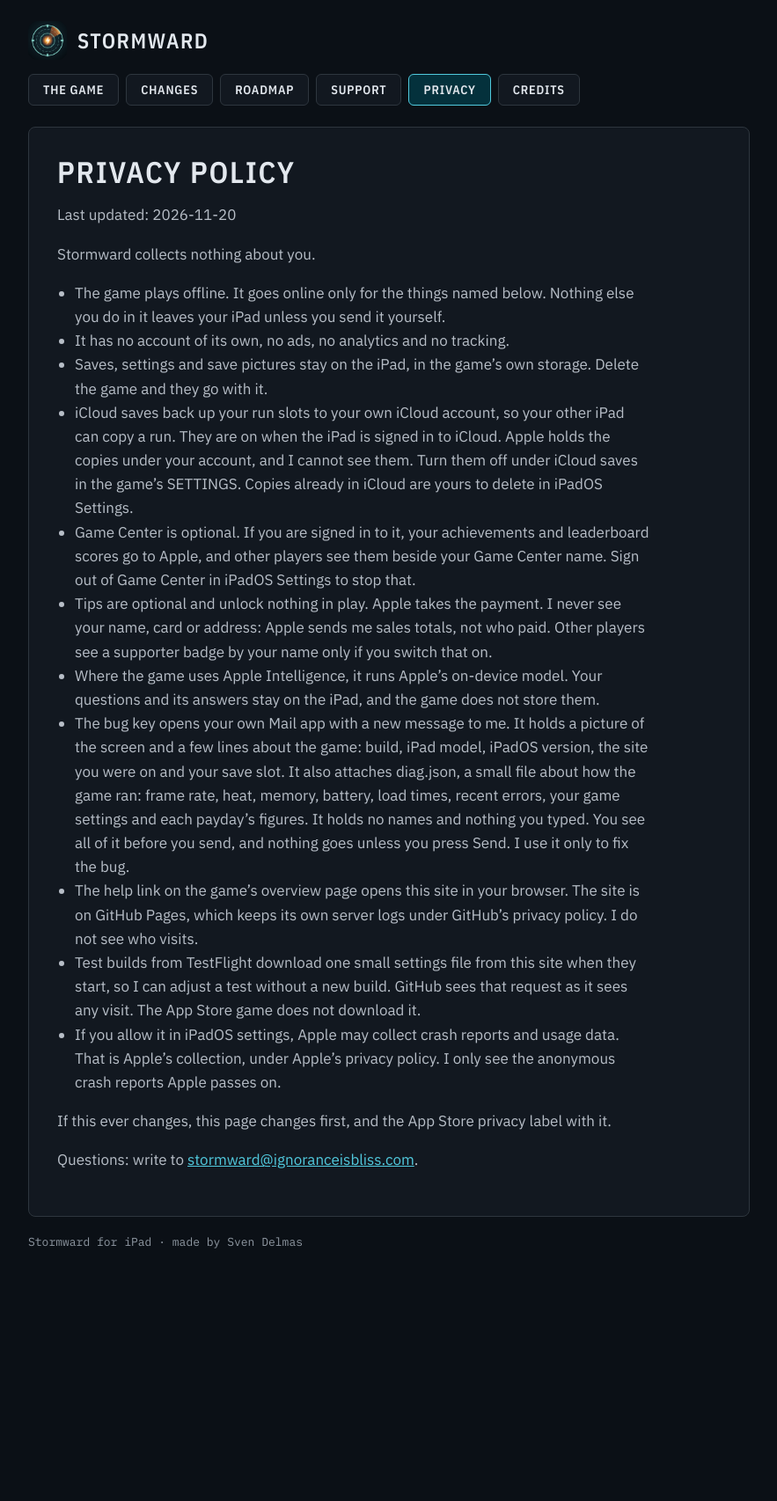
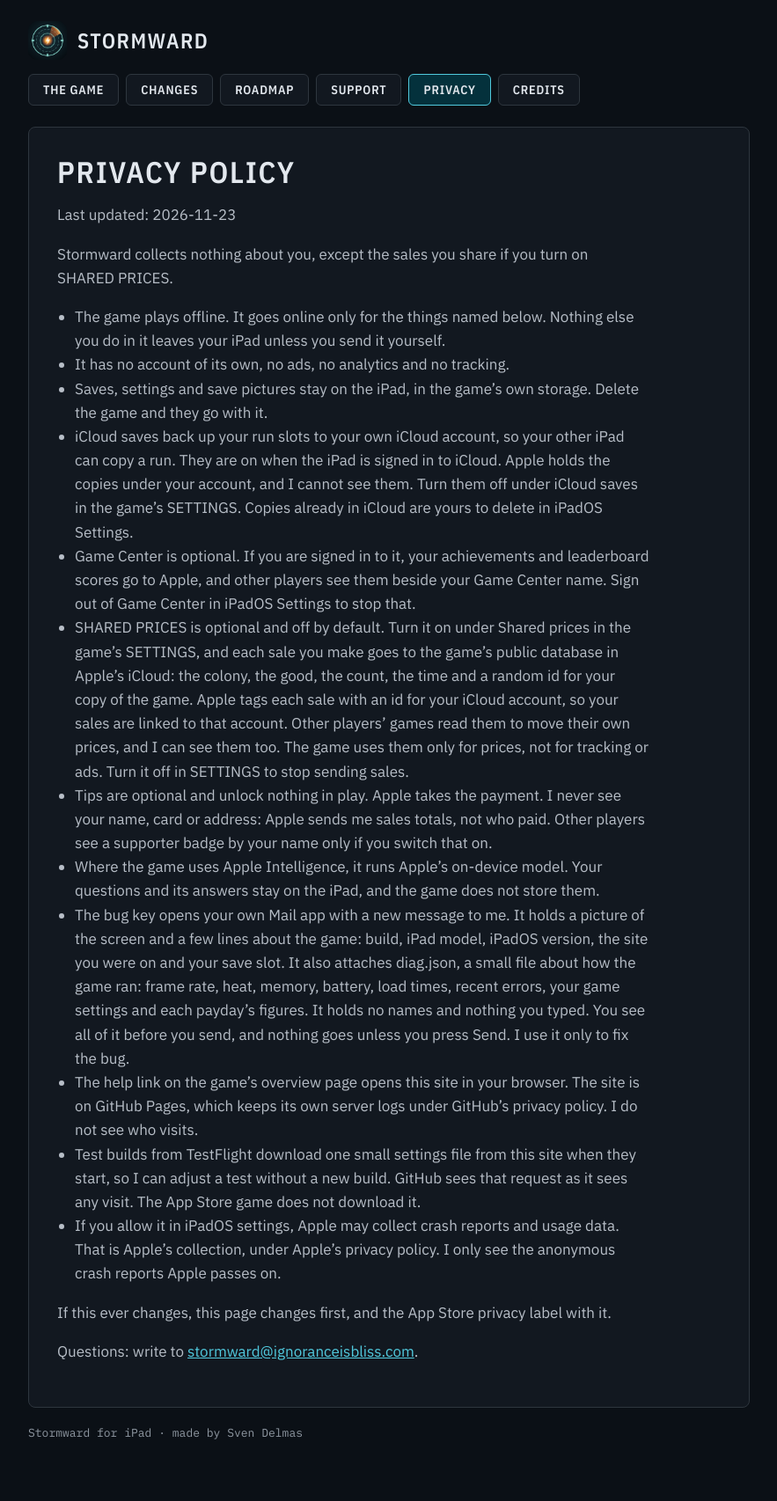
Before and after one commit to platypeeps/stormward-site, a Jekyll site: the page built from privacy.md, in a window 1280 px wide. Shown: the whole page at 88% size, without its empty margins (198-1081 px from the left). Built offline with Jekyll 4.4.1, drawn with Linux system fonts in a browser that asks for light colours; before the commit the page ends 1489 px from its top, so only the background shows below that.

Commit message:
docs(privacy): say SHARED PRICES sales are linked, not tracked (#11)
## Summary

- `privacy.md`: a new bullet for SHARED PRICES. It is opt-in and off
  by default. Each sale sends colony, good, count, time and a random
  install id to the game's public iCloud database. Apple tags each
  sale with the iCloud account's id, so the sales are linked to it.
  The game uses them only for prices, not for tracking or ads.
- The lead line no longer says the game collects nothing: it names
  the shared sales as the one exception.
- Last updated moves to 2026-11-23.
- This matches the App Store label published 2026-11-23: Data Linked
  to You is Gameplay Content and User ID (App Functionality, no
  tracking). The operator ruled it on the game repo's sd:10076.

## Test plan

Docs only, so no fail-first test is required. I ran a grep check on
`privacy.md` before and after the edit.

- Before: `MISSING: SHARED PRICES` and `MISSING: linked to that`.
- After: `ok: SHARED PRICES`, `ok: linked to that`, `ok: tracking`.
- No line in `privacy.md` is over 72 characters.
- Not verified: the Pages render. Check the live `/privacy` page
  after the merge.

Work: sd:10232

Item: sd:10232
Delivers: sd:10232
Reviewed-base: 837585693956ba18ad7e6c27a6c8f95ab3b7eb90

```diff
--- a/privacy.md
+++ b/privacy.md
@@ -4,9 +4,10 @@ title: Stormward privacy policy
 
 # Privacy policy
 
-Last updated: 2026-11-20
+Last updated: 2026-11-23
 
-Stormward collects nothing about you.
+Stormward collects nothing about you, except the sales you share if
+you turn on SHARED PRICES.
 
 - The game plays offline. It goes online only for the things named
   below. Nothing else you do in it leaves your iPad unless you send it
@@ -23,6 +24,15 @@ Stormward collects nothing about you.
   achievements and leaderboard scores go to Apple, and other players
   see them beside your Game Center name. Sign out of Game Center in
   iPadOS Settings to stop that.
+- SHARED PRICES is optional and off by default. Turn it on under
+  Shared prices in the game's SETTINGS, and each sale you make goes to
+  the game's public database in Apple's iCloud: the colony, the good,
+  the count, the time and a random id for your copy of the game. Apple
+  tags each sale with an id for your iCloud account, so your sales are
+  linked to that account. Other players' games read them to move their
+  own prices, and I can see them too. The game uses them only for
+  prices, not for tracking or ads. Turn it off in SETTINGS to stop
+  sending sales.
 - Tips are optional and unlock nothing in play. Apple takes the
   payment. I never see your name, card or address: Apple sends me sales
   totals, not who paid. Other players see a supporter badge by your
```
